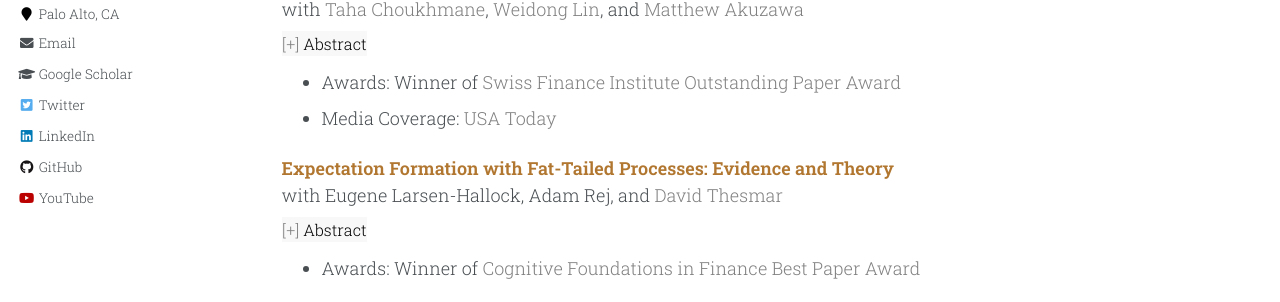
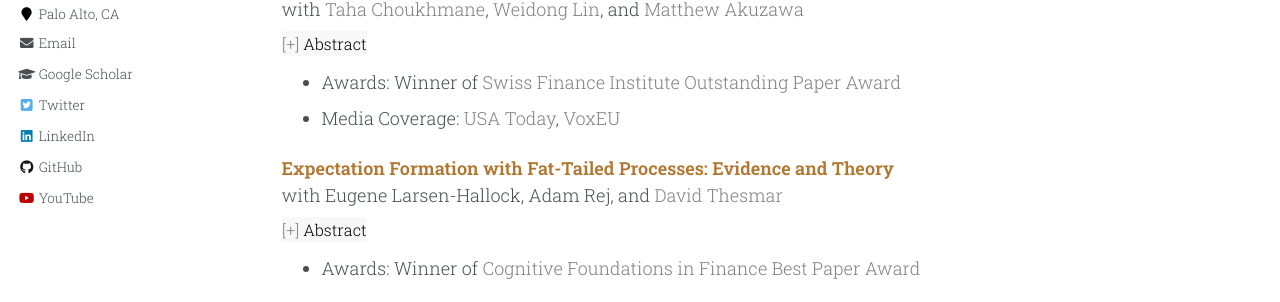
Before and after one commit to timhdesilva/timhdesilva.github.io, a Jekyll site: the page built from _pages/research.html, in a window 1280 px wide and 900 px high. Shown: the part 350-652 px from the top of the window. Built offline with Jekyll 4.4.1, drawn with Linux system fonts in a browser that asks for light colours.

Commit message:
Add VoxEU coverage for AI financial advice

```diff
--- a/_pages/research.html
+++ b/_pages/research.html
@@ -74,7 +74,7 @@ author_profile: true
       <button class="abstract-button" data-target="llm_advice" style="margin-top:8px">Abstract</button>
     <ul style="margin-top: -12px">
       <li>Awards: Winner of <a style="text-decoration:none; color:gray" href="https://www.sfi.ch/en/faculty/research-awards">Swiss Finance Institute Outstanding Paper Award</a></li>
-      <li>Media Coverage: <a style="text-decoration:none; color:gray" href="https://www.usatoday.com/story/money/2026/05/15/should-ai-be-financial-adviser-study/90063619007/">USA Today</a></li>
+      <li>Media Coverage: <a style="text-decoration:none; color:gray" href="https://www.usatoday.com/story/money/2026/05/15/should-ai-be-financial-adviser-study/90063619007/">USA Today</a>, <a style="text-decoration:none; color:gray" href="https://cepr.org/voxeu/columns/chatgpts-financial-advice-supply-demand-and-life-cycle">VoxEU</a></li>
     </ul>
 </p>
 <div id="llm_advice" class="abstract-content">
```
